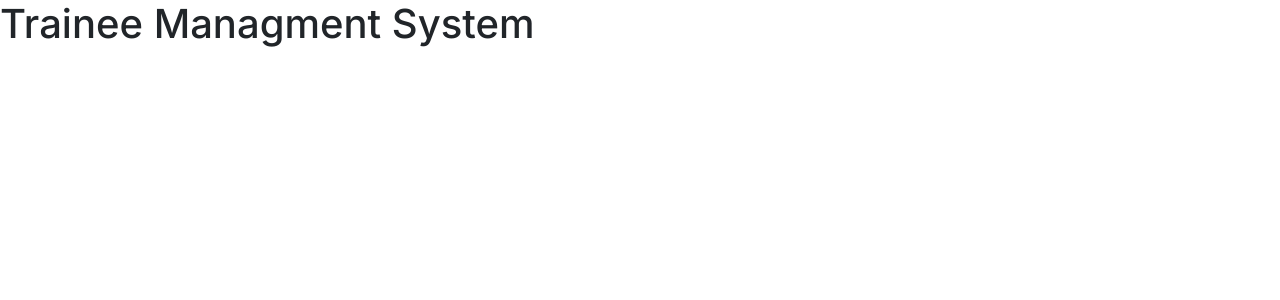
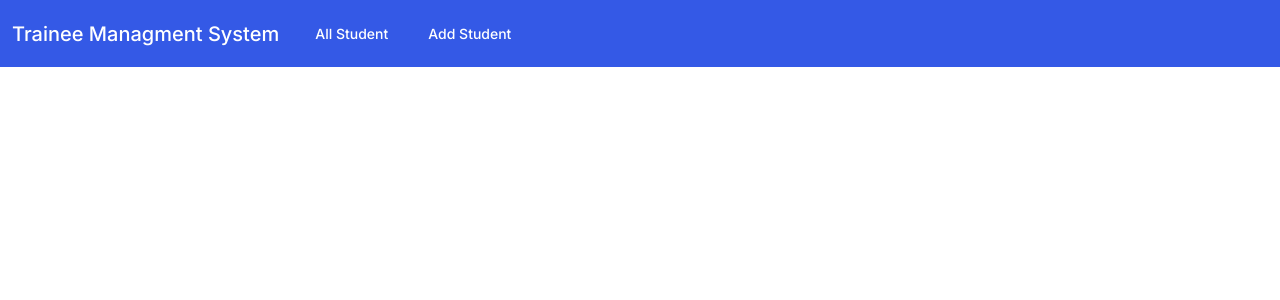
Before and after one commit to NorbertAll/traineeManagementSystem, a Django app: page / in a window 1280 px wide. Shown: the top 300 px of the page. Run offline with Django 4.2, Linux system fonts and the light colour scheme; some libraries are stand-ins or nearby versions.

Commit message:
add manu to Main page

```diff
--- a/students/templates/students/index.html
+++ b/students/templates/students/index.html
@@ -15,13 +15,32 @@
     <link rel="stylesheet" href="{% static 'css/bootstrap.min.css' %}" />
   </head>
   <body>
-    <h1>Trainee Managment System</h1>
-    <!--[if lt IE 7]>
-      <p class="browsehappy">
-        You are using an <strong>outdated</strong> browser. Please
-        <a href="#">upgrade your browser</a> to improve your experience.
-      </p>
-    <![endif]-->
+    <nav class="navbar navbar-expand-lg navbar-dark bg-primary">
+      <div class="container-fluid">
+        <a class="navbar-brand" href="#">Trainee Managment System</a>
+        <button
+          class="navbar-toggler"
+          type="button"
+          data-bs-toggle="collapse"
+          data-bs-target="#navbarColor01"
+          aria-controls="navbarColor01"
+          aria-expanded="false"
+          aria-label="Toggle navigation"
+        >
+          <span class="navbar-toggler-icon"></span>
+        </button>
+        <div class="collapse navbar-collapse" id="navbarColor01">
+          <ul class="navbar-nav me-auto">
+            <li class="nav-item">
+              <a class="nav-link" href="#">All Student</a>
+            </li>
+            <li class="nav-item">
+              <a class="nav-link" href="#">Add Student</a>
+            </li>
+          </ul>
+        </div>
+      </div>
+    </nav>
 
     <script src="" async defer></script>
     <script
```
